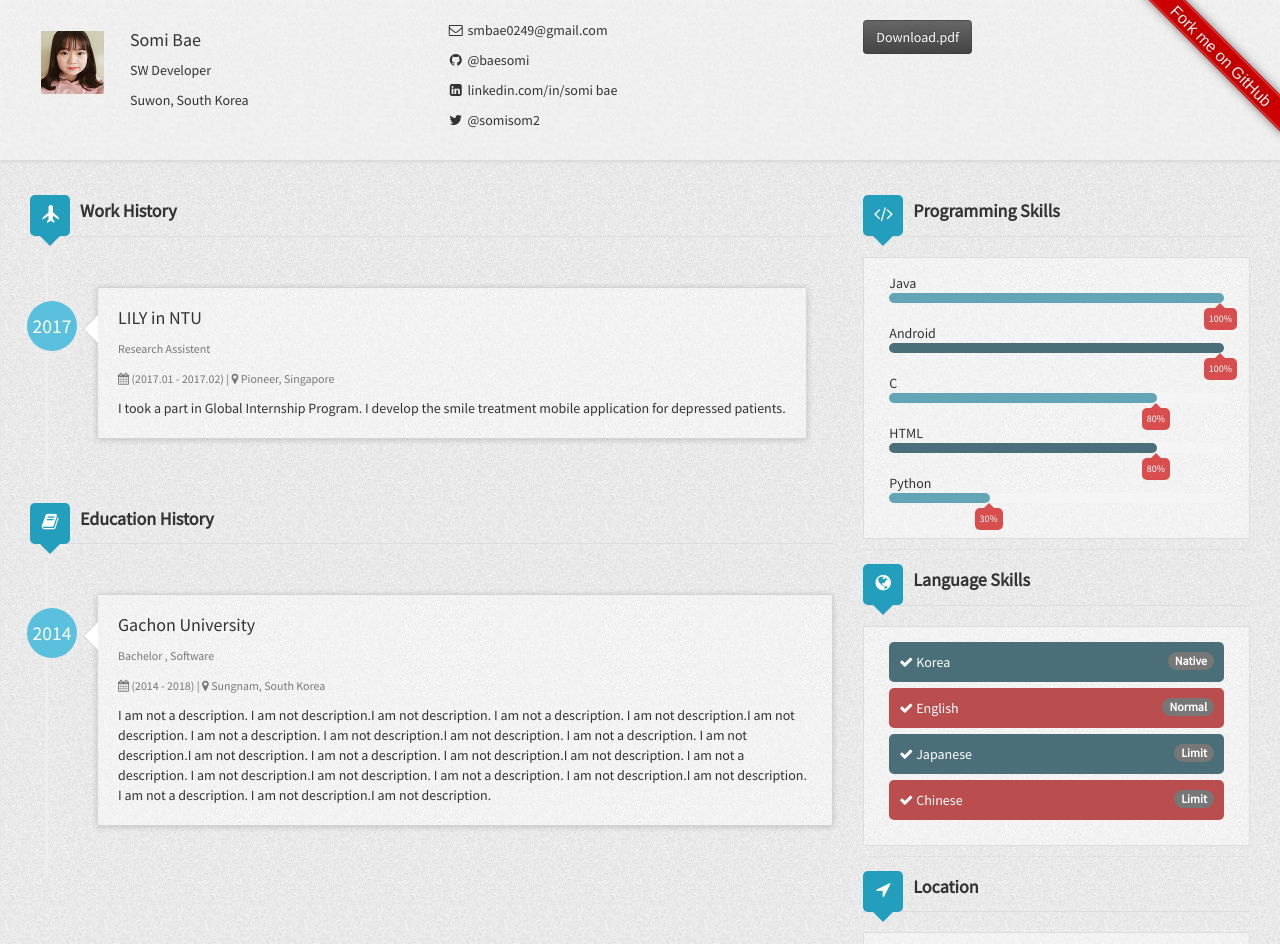
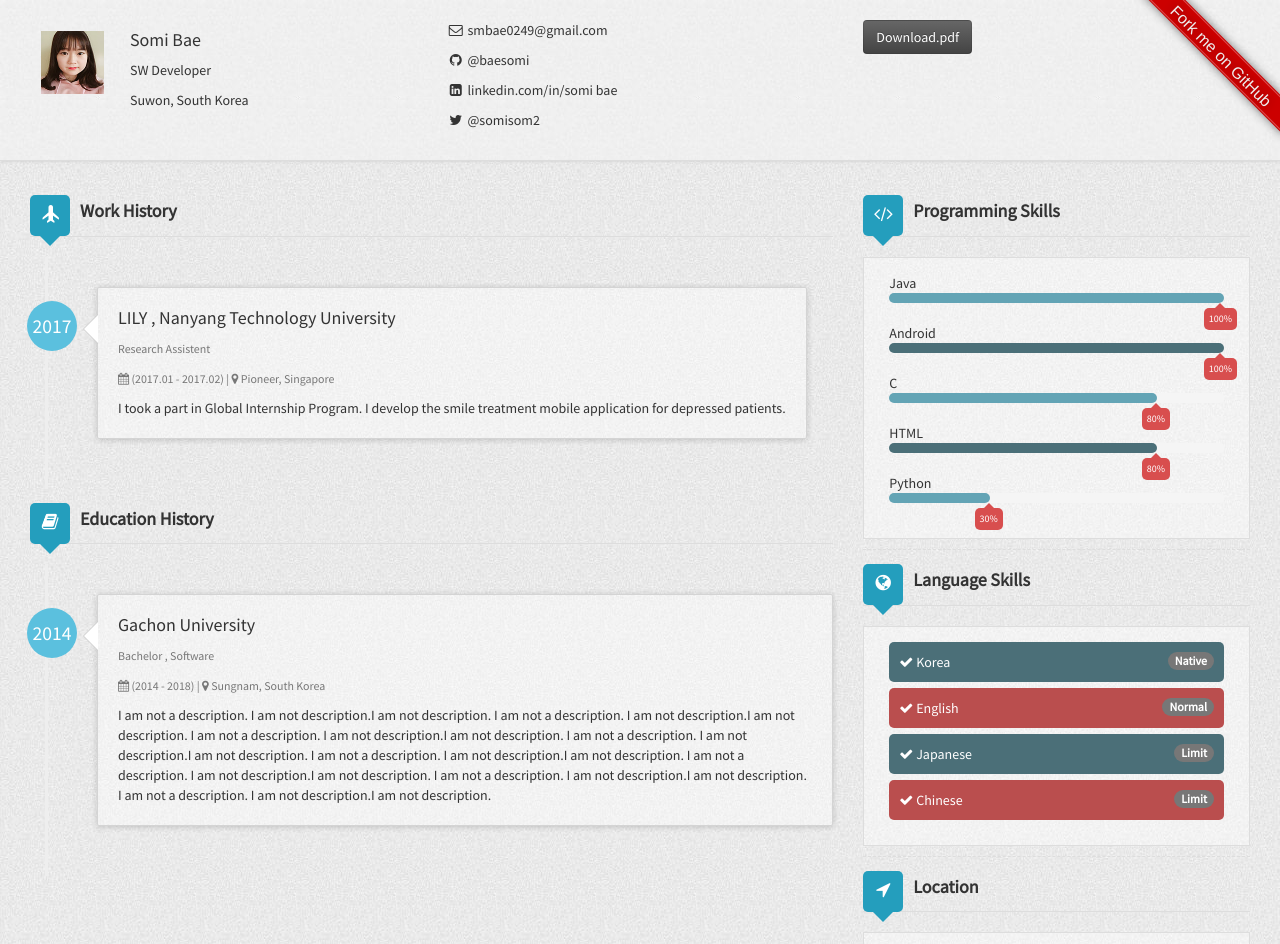
Before and after one commit to baesomi/baesomi.github.io, a Jekyll site: the page built from index.html, in a window 1280 px wide, cut to the strip 0-944 px from the top of the page. Built offline with Jekyll 4.4.1, drawn with Linux system fonts in a browser that asks for light colours; nearby versions of some CDN libraries.

Commit message:
error correction

```diff
--- a/_config.yml
+++ b/_config.yml
@@ -28,7 +28,7 @@ author:
 #  stackoverflow: 4582127
   workHistory:
   - work1:
-    company: LILY in NTU
+    company: LILY , Nanyang Technology University
     location: Pioneer, Singapore
     title: Research Assistent
     started: 2017
```
